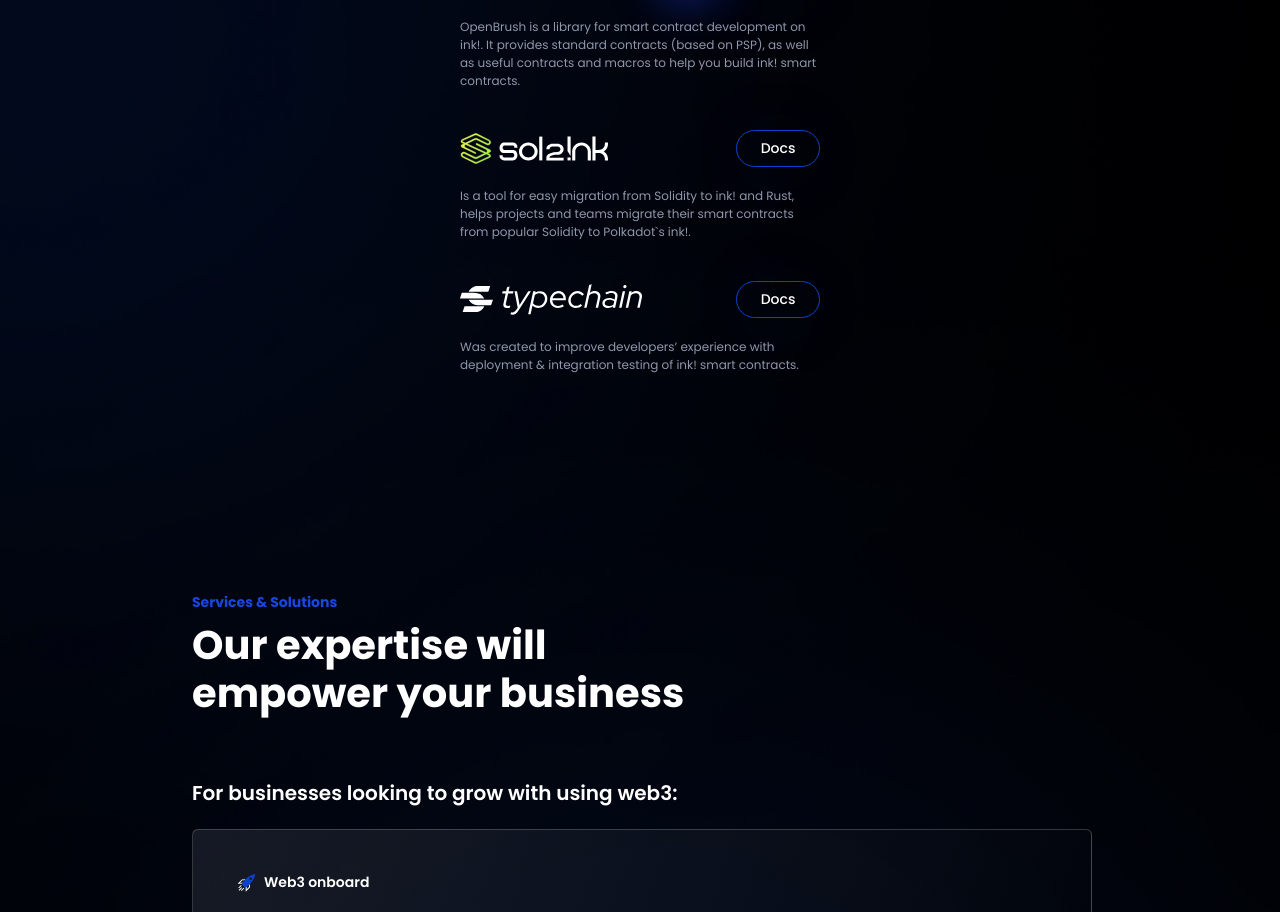
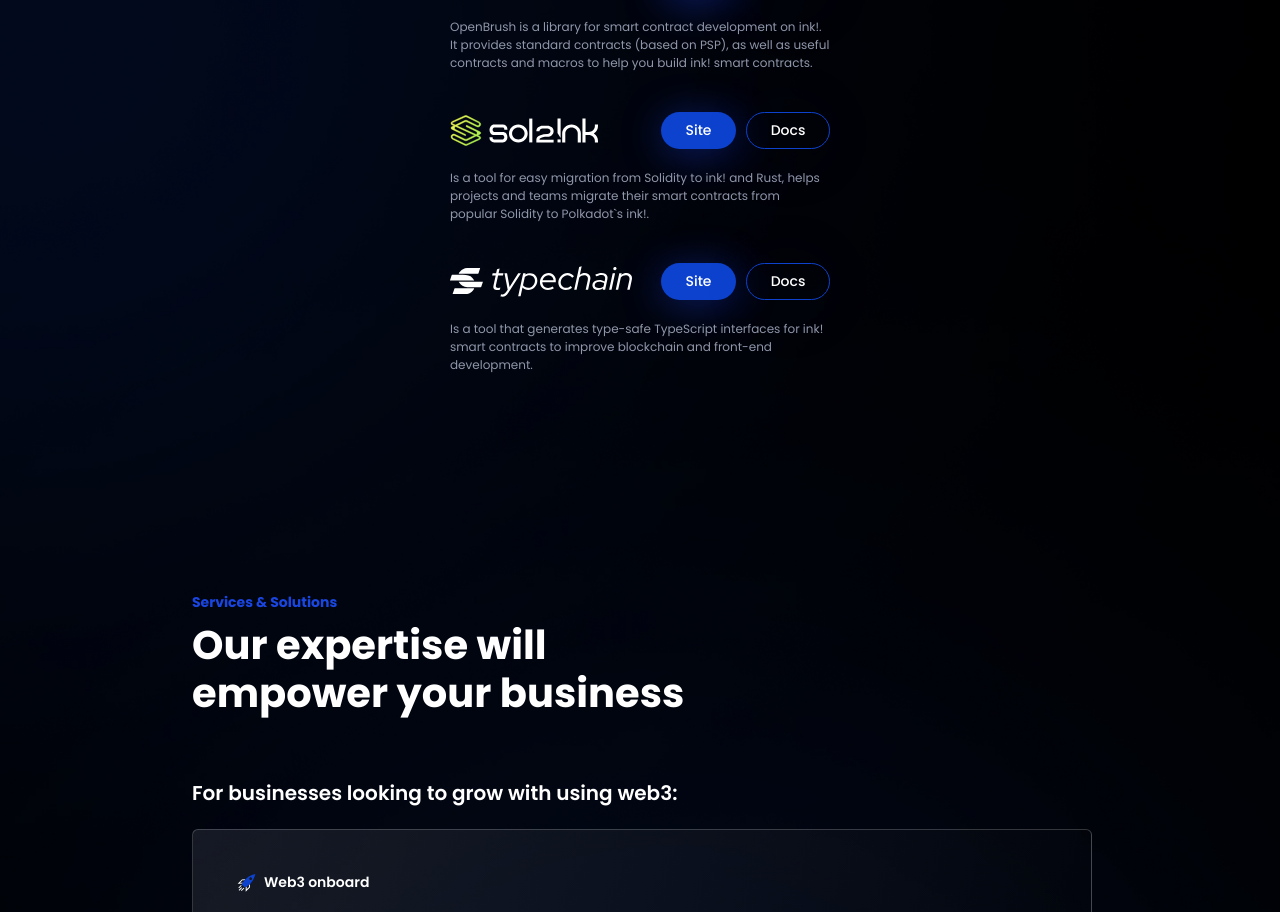
Before and after one commit to Brushfam/brushfam-website, a Next.js app: page / in a window 1280 px wide. Shown: the part 1452-2364 px from the top of the page. Built offline with nearby package versions, Linux system fonts and the light colour scheme.

Commit message:
update products section

```diff
--- a/sections/Home/Products.js
+++ b/sections/Home/Products.js
@@ -124,6 +124,13 @@ export default function Products() {
               <img src={"logos/sol2Ink-logo.svg"} style={{width: 148}}/>
               <div className={styles.productButtonPart}>
                 <Link
+                    href={"https://github.com/Brushfam/sol2ink"}
+                    style={{ marginRight: 10 }}
+                    target="_blank"
+                >
+                  <div className={styles.siteLink}>Site</div>
+                </Link>
+                <Link
                   href={"https://learn.brushfam.io/docs/sol2ink"}
                   target="_blank"
                 >
@@ -142,6 +149,13 @@ export default function Products() {
               <img src={"logos/typechain-logo.svg"} style={{width: 182}}/>
               <div className={styles.productButtonPart}>
                 <Link
+                    href={"https://github.com/Brushfam/typechain-polkadot"}
+                    style={{ marginRight: 10 }}
+                    target="_blank"
+                >
+                  <div className={styles.siteLink}>Site</div>
+                </Link>
+                <Link
                   href={"https://learn.brushfam.io/docs/typechain"}
                   target="_blank"
                 >
@@ -150,8 +164,8 @@ export default function Products() {
               </div>
             </div>
             <p>
-              Was created to improve developers’ experience with deployment &
-              integration testing of ink! smart contracts.
+              Is a tool that generates type-safe TypeScript interfaces for
+              ink! smart contracts to improve blockchain and front-end development.
             </p>
           </div>
         </div>
--- a/styles/Home/Products.module.css
+++ b/styles/Home/Products.module.css
@@ -159,7 +159,7 @@
     }
 
     .productsDiv {
-        width: 400px;
+        width: 420px;
     }
 
     .productLinkPart {
@@ -188,6 +188,7 @@
 
     .productsDiv {
         padding-top: 2px;
+        width: 100%;
     }
 
     .productsTitle {
```
